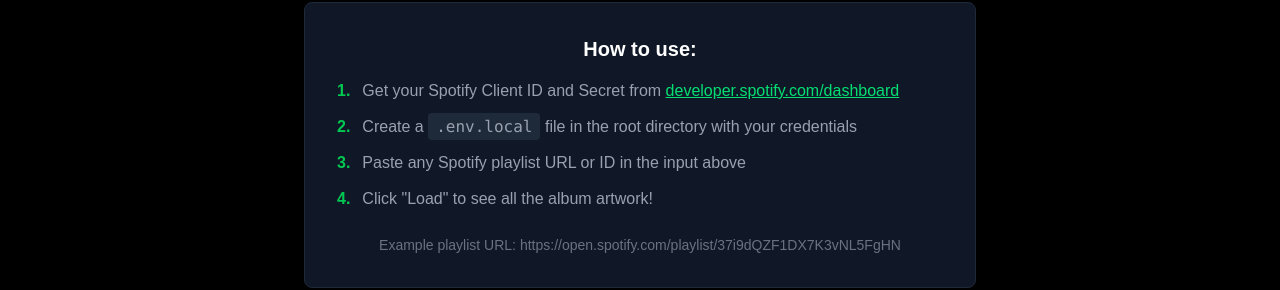
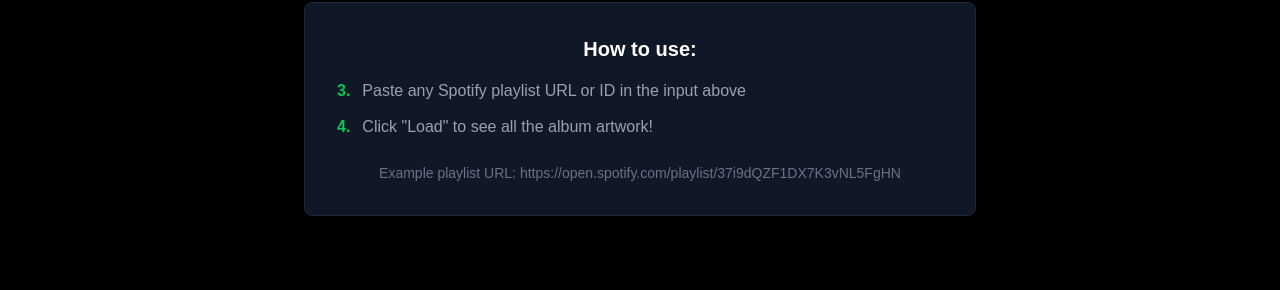
Before and after one commit to tapsley/playlist-grid-vercel, a Next.js app: page / in a window 1280 px wide. Shown: the part 413-703 px from the top of the page. Built offline with nearby package versions, Linux system fonts and the light colour scheme; no server answers.

Commit message:
Update page.tsx

```diff
--- a/app/page.tsx
+++ b/app/page.tsx
@@ -86,26 +86,6 @@ export default function Home() {
               <h2 className="text-xl font-semibold mb-4">How to use:</h2>
               <ol className="text-left text-gray-400 space-y-3">
                 <li className="flex gap-3">
-                  <span className="text-green-500 font-bold">1.</span>
-                  <span>
-                    Get your Spotify Client ID and Secret from{' '}
-                    <a
-                      href="https://developer.spotify.com/dashboard"
-                      target="_blank"
-                      rel="noopener noreferrer"
-                      className="text-green-400 hover:text-green-300 underline"
-                    >
-                      developer.spotify.com/dashboard
-                    </a>
-                  </span>
-                </li>
-                <li className="flex gap-3">
-                  <span className="text-green-500 font-bold">2.</span>
-                  <span>
-                    Create a <code className="bg-gray-800 px-2 py-1 rounded">.env.local</code> file in the root directory with your credentials
-                  </span>
-                </li>
-                <li className="flex gap-3">
                   <span className="text-green-500 font-bold">3.</span>
                   <span>
                     Paste any Spotify playlist URL or ID in the input above
```
